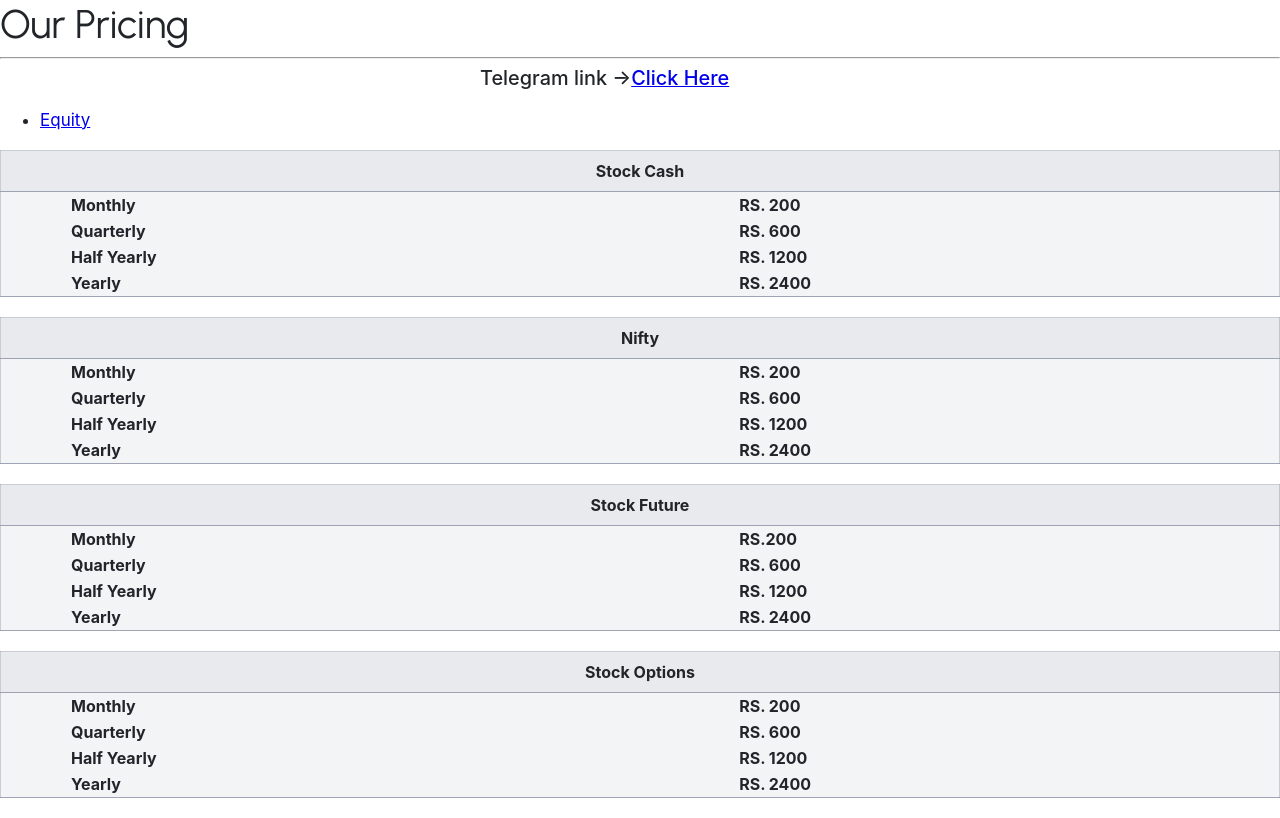
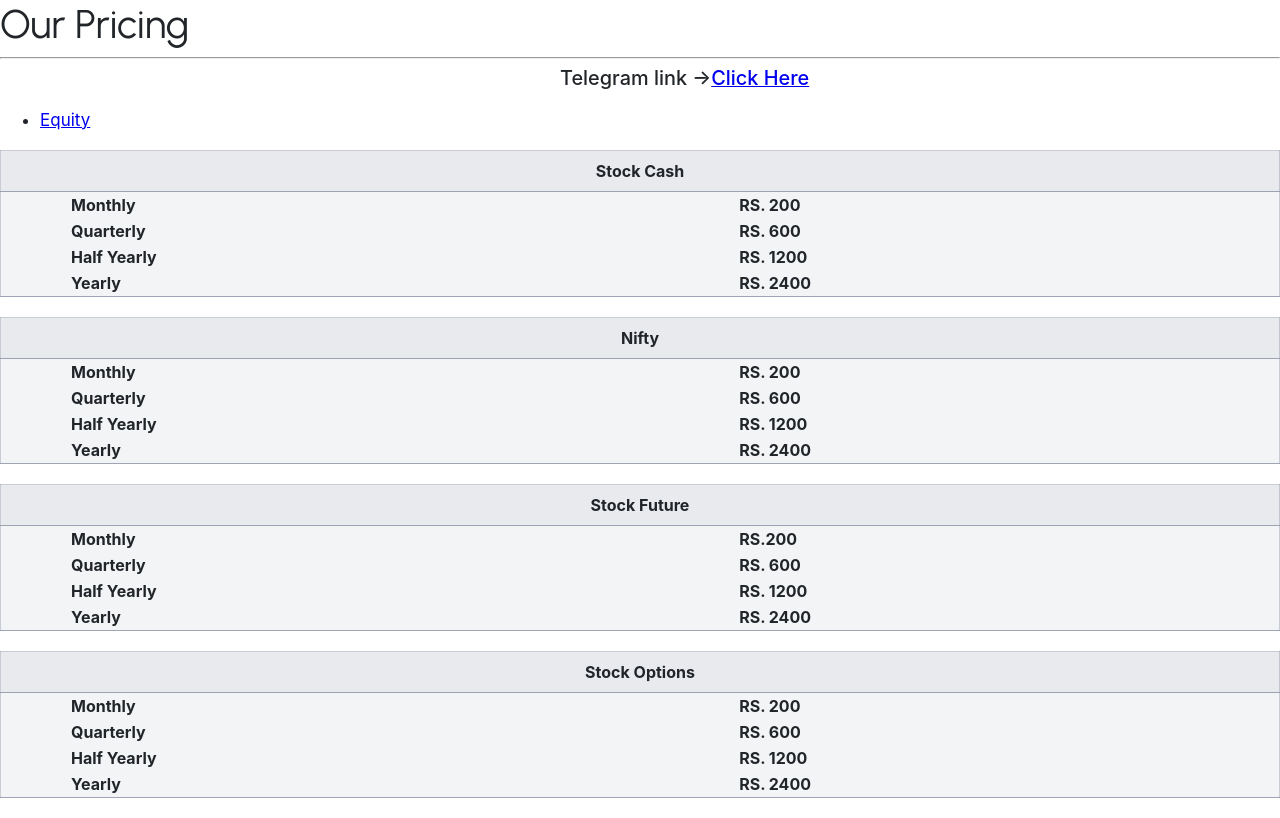
Before and after one commit to sudhan1256/stocktips, a plain HTML site: page pricing.html in a window 1280 px wide. Drawn offline with Linux system fonts and the light colour scheme.

Commit message:
Update pricing.css

```diff
--- a/pricing.css
+++ b/pricing.css
@@ -127,5 +127,5 @@ th{
     border: 2px solid black;
 }
 .link{
-    margin-left: 480px;
+    margin-left: 560px;
 }
```
